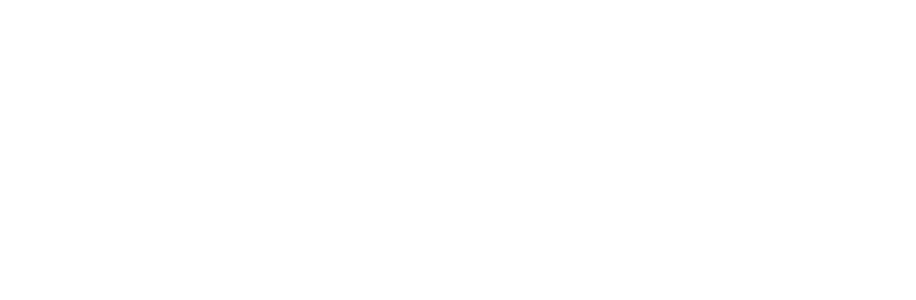
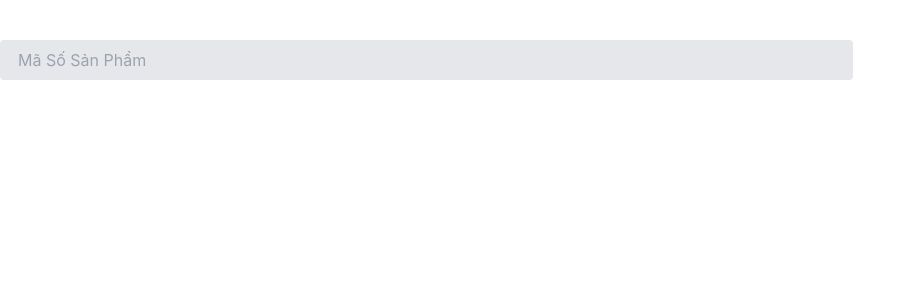
Before and after one commit to NguyenDangKhuong/racroishop-management-fe, a Next.js app: page /cart in a window 1280 px wide. Shown: the top 300 px of the page, without its empty margins (0-916 px from the left). Built offline with nearby package versions, Linux system fonts and the light colour scheme.

Commit message:
test deploy

```diff
--- a/src/pages/cart.tsx
+++ b/src/pages/cart.tsx
@@ -64,10 +64,10 @@
   // };
   return (
     <div className='container mx-auto mt-10'>
-      {/* <CartInput
+      <CartInput
         inputValue={searchValue}
         handleSearchValue={onChangeSearchInput}
-      /> */}
+      />
       <div className='flex shadow-md my-10'>
         {/* {renderResult()} */}
         {/* <CartListItem
```
